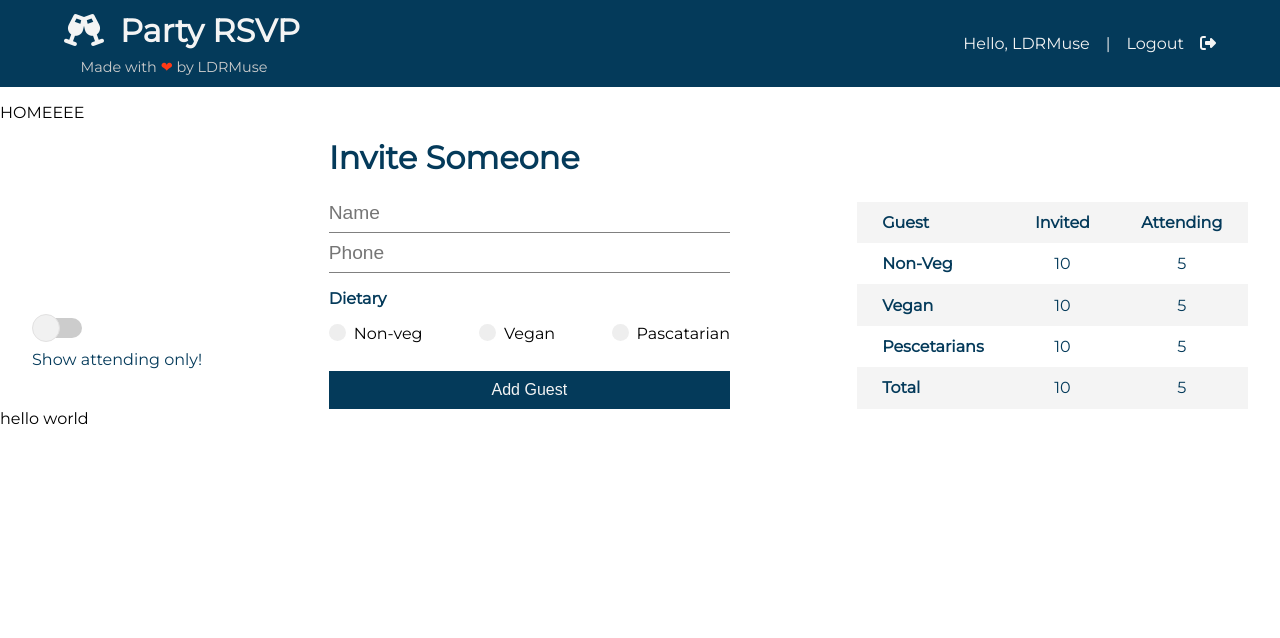
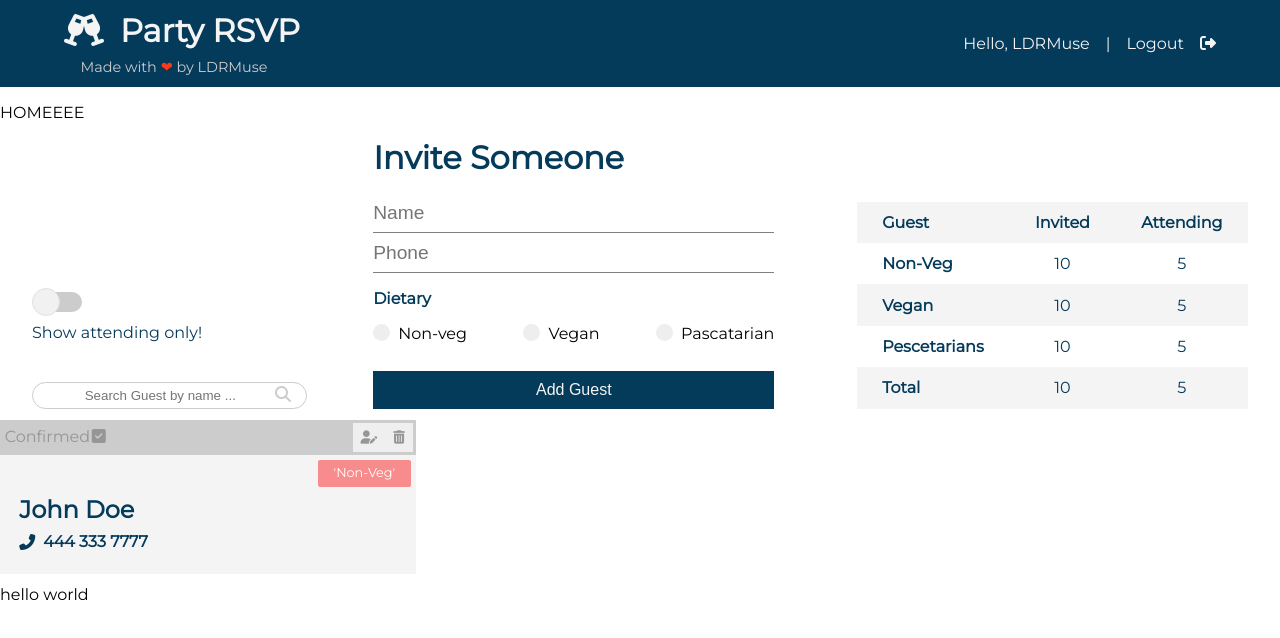
Before and after one commit to LDRMuse/rsvp-party-app, a React (Create React App) app in the folder client/: page / in a window 1280 px wide. Shown: the top 638 px of the page. Built offline with nearby package versions, Linux system fonts and the light colour scheme.

Commit message:
:construction: create Guests and GuestSearch components

```diff
--- /dev/null
+++ b/client/src/components/guests/GuestSearch.js
@@ -0,0 +1,10 @@
+import React from 'react'
+
+export const GuestSearch = () => {
+  return (
+    <div>
+    <input type="text" className="search" placeholder=" Search Guest by name ..." />
+    <i className="fas fa-search search-icon" />
+  </div>
+  )
+}
--- /dev/null
+++ b/client/src/components/guests/Guests.js
@@ -0,0 +1,33 @@
+import React from 'react'
+
+export const Guests = () => {
+  return (
+    <div className="guest-card">
+    <div className="card-head">
+      <div>
+        <label> Confirmed
+      <i className='fas fa-check-square '>
+            <input type="checkbox" />
+          </i>
+        </label>
+      </div>
+      <div>
+        <button>
+          <i className="fas fa-user-edit"></i>
+        </button>
+        <button>
+          <i className="fas fa-trash-alt remove"></i>
+        </button>
+      </div>
+    </div>
+    <div className="card-body">
+      <h2>John Doe</h2>
+      <span className='badge red'>'Non-Veg'</span>
+      <div className="contact">
+        <i className="fas fa-phone-alt" />
+        <p>444 333 7777</p>
+      </div>
+    </div>
+  </div>
+  )
+}
--- a/client/src/components/guests/index.js
+++ b/client/src/components/guests/index.js
@@ -1,3 +1,5 @@
 export {GuestForm} from './GuestForm'
 export {GuestCounter} from './GuestCounter'
 export {GuestFilter} from './GuestFilter'
+export {GuestSearch} from './GuestSearch'
+export {Guests} from './Guests'
--- a/client/src/components/pages/Home.js
+++ b/client/src/components/pages/Home.js
@@ -1,6 +1,6 @@
 import React, {Fragment} from 'react'
-import {GuestForm, GuestCounter, GuestFilter} from '../guests'
-// import GuestSearch from '../guests/GuestSearch'
+import {GuestForm, GuestCounter, GuestFilter, GuestSearch, Guests } from '../guests'
+
 // import Guests from '../guests/Guests'
 
 export const Home = () => {
@@ -10,12 +10,12 @@
       <div className="main">
         <div className="filter">
           <GuestFilter />
-          {/* <GuestSearch /> */}
+          <GuestSearch />
         </div>
         <GuestForm />
         <GuestCounter />
       </div>
-      {/* <Guests /> */}
+      <Guests />
     </div>
     </Fragment>
   )
```
